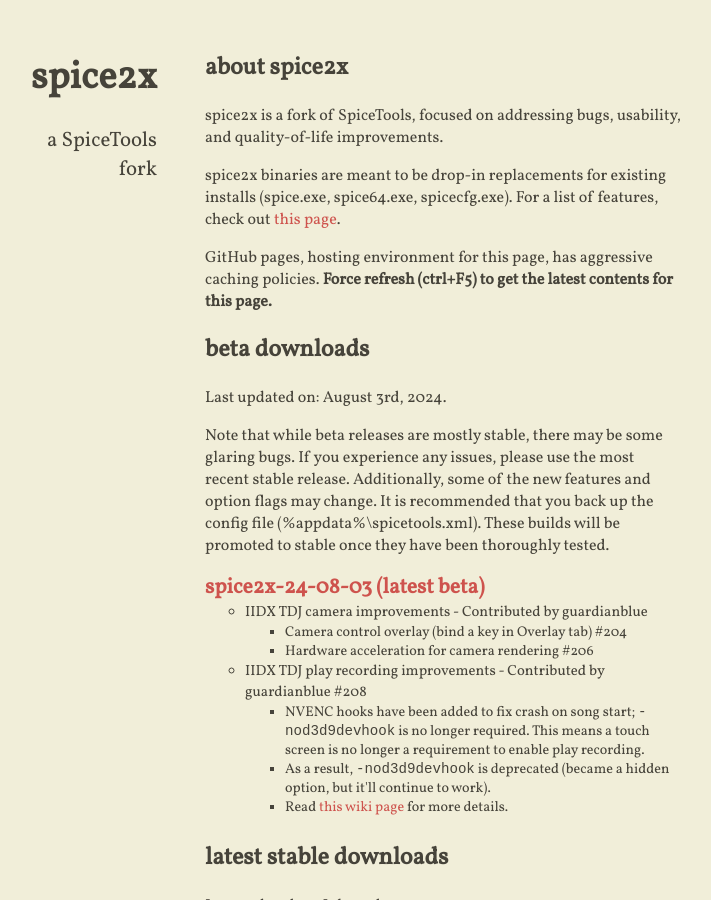
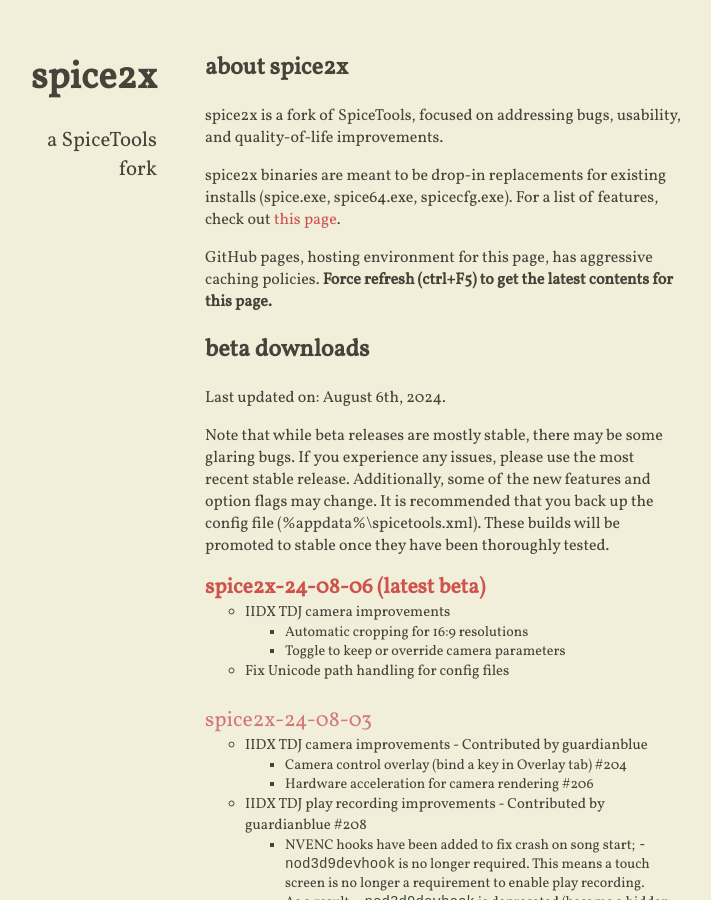
Before and after one commit to spice2x/spice2x.github.io, a Jekyll site: the page built from docs/index.html, in a window 1280 px wide and 900 px high. Shown: the whole window, without its empty margins (299-1010 px from the left). Built offline with Jekyll 4.4.1, drawn with Linux system fonts in a browser that asks for light colours; nearby versions of some CDN libraries.

Commit message:
24-08-06

```diff
--- a/docs/_includes/content.html
+++ b/docs/_includes/content.html
@@ -11,7 +11,7 @@
 
 <h2>beta downloads</h2>
 
-<p>Last updated on: August 3rd, 2024.</p>
+<p>Last updated on: August 6th, 2024.</p>
 
 <p>Note that while beta releases are mostly stable, there may be some glaring bugs. If you experience any issues, please
   use the most recent stable release. Additionally, some of the new features and option flags may change. It is
@@ -19,6 +19,20 @@
   stable once they have been thoroughly tested.
 </p>
 <ul class="downloads-beta highlight-latest">
+  <li>
+    <a class="download-link" href="https://github.com/spice2x/spice2x.github.io/releases/download/24-08-06/spice2x-24-08-06.zip">
+      spice2x-24-08-06
+    </a>
+    <ul>
+      <li>IIDX TDJ camera improvements
+        <ul>
+          <li>Automatic cropping for 16:9 resolutions</li>
+          <li>Toggle to keep or override camera parameters</li>
+        </ul>
+      </li>
+      <li>Fix Unicode path handling for config files</li>
+    </ul>
+  </li>
   <li>
     <a class="download-link" href="https://github.com/spice2x/spice2x.github.io/releases/download/24-08-03/spice2x-24-08-03.zip">
       spice2x-24-08-03
@@ -37,7 +51,7 @@
         <li>Read <a href="https://github.com/spice2x/spice2x.github.io/wiki/IIDX-TDJ-Camera-Hook-and-Play-Recording">this wiki page</a> for more details.</li>
         </ul>
       </li>
-      </ul>
+    </ul>
   </li>
 </ul>
 
```
